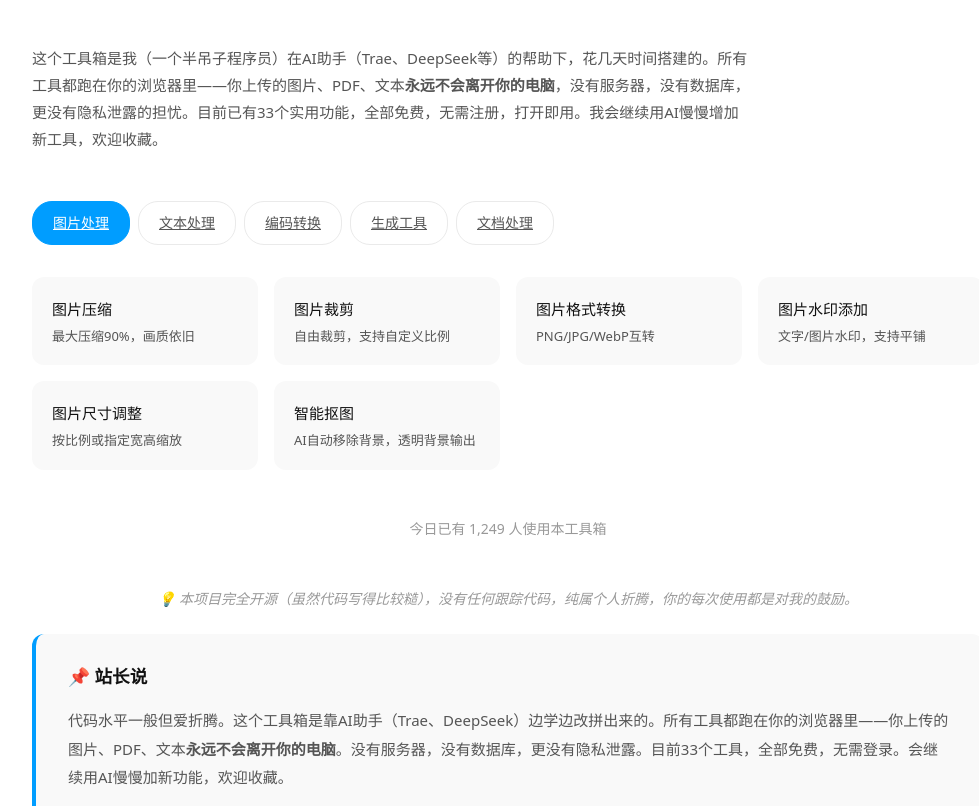
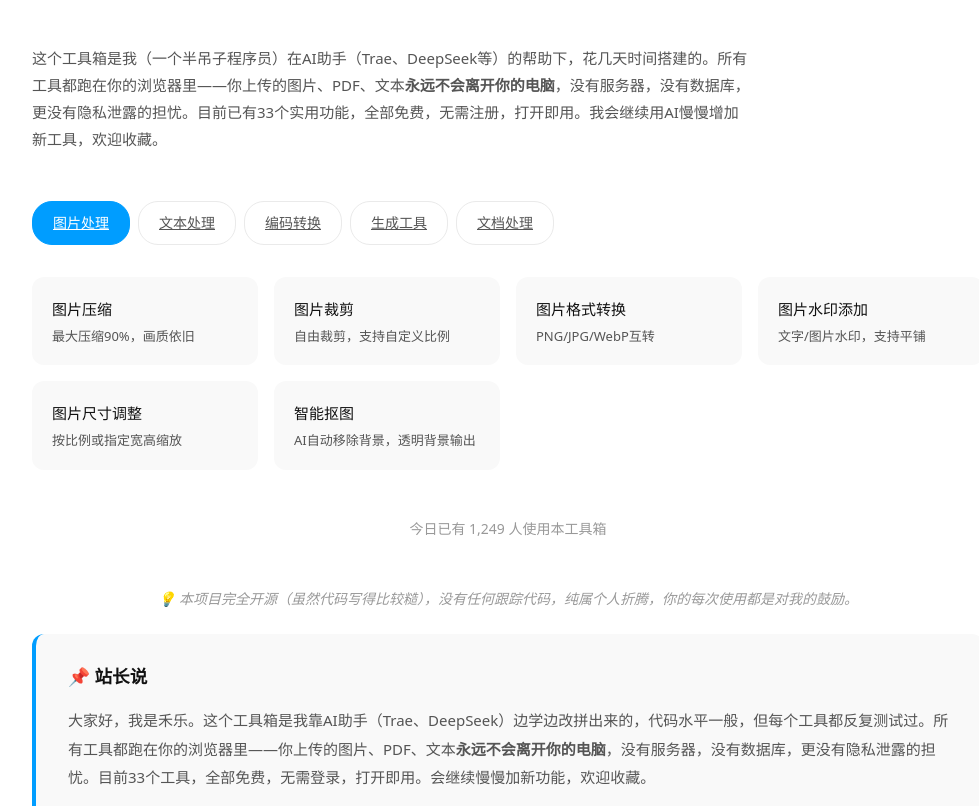
Before and after one commit to Alpha351-spec/zqzb, a website: page index.html in a window 1280 px wide. Shown: the part 144-950 px from the top of the page, without its empty margins (132-1111 px from the left). Drawn offline with Linux system fonts and the light colour scheme.

Commit message:
首页站长说文字润色，加入禾乐自我介绍，语句更通顺

```diff
--- a/index.html
+++ b/index.html
@@ -37,7 +37,7 @@
 
             <section style="margin-bottom: 48px; padding: 28px 32px; background: #f9f9f9; border-radius: 12px; border-left: 4px solid #009DFF;">
                 <h2 style="font-size: 1.1rem; font-weight: 600; color: #111111; margin-bottom: 16px;">📌 站长说</h2>
-                <p style="font-size: 15px; color: #555555; line-height: 1.9; margin-bottom: 0;">代码水平一般但爱折腾。这个工具箱是靠AI助手（Trae、DeepSeek）边学边改拼出来的。所有工具都跑在你的浏览器里——你上传的图片、PDF、文本<strong>永远不会离开你的电脑</strong>。没有服务器，没有数据库，更没有隐私泄露。目前33个工具，全部免费，无需登录。会继续用AI慢慢加新功能，欢迎收藏。</p>
+                <p style="font-size: 15px; color: #555555; line-height: 1.9; margin-bottom: 0;">大家好，我是禾乐。这个工具箱是我靠AI助手（Trae、DeepSeek）边学边改拼出来的，代码水平一般，但每个工具都反复测试过。所有工具都跑在你的浏览器里——你上传的图片、PDF、文本<strong>永远不会离开你的电脑</strong>，没有服务器，没有数据库，更没有隐私泄露的担忧。目前33个工具，全部免费，无需登录，打开即用。会继续慢慢加新功能，欢迎收藏。</p>
             </section>
 
             <div class="user-reviews" id="userReviews">
```
